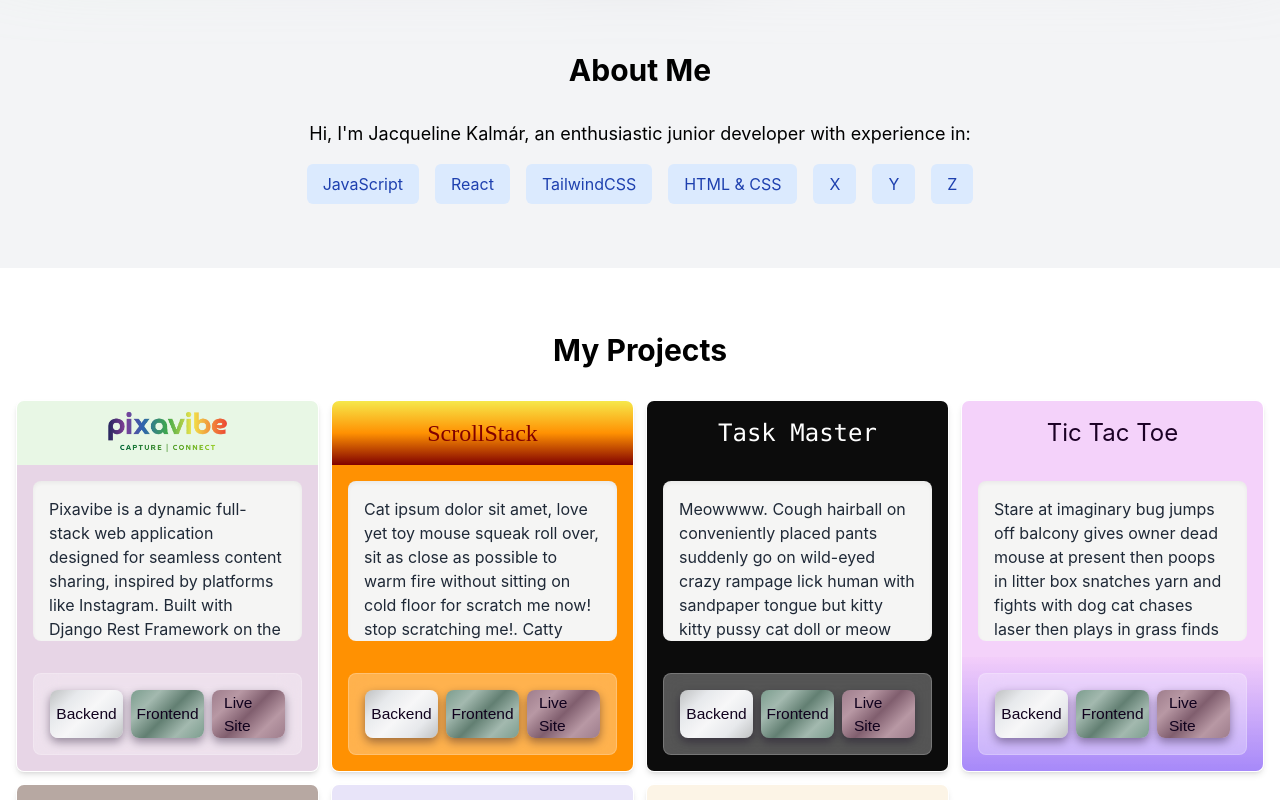
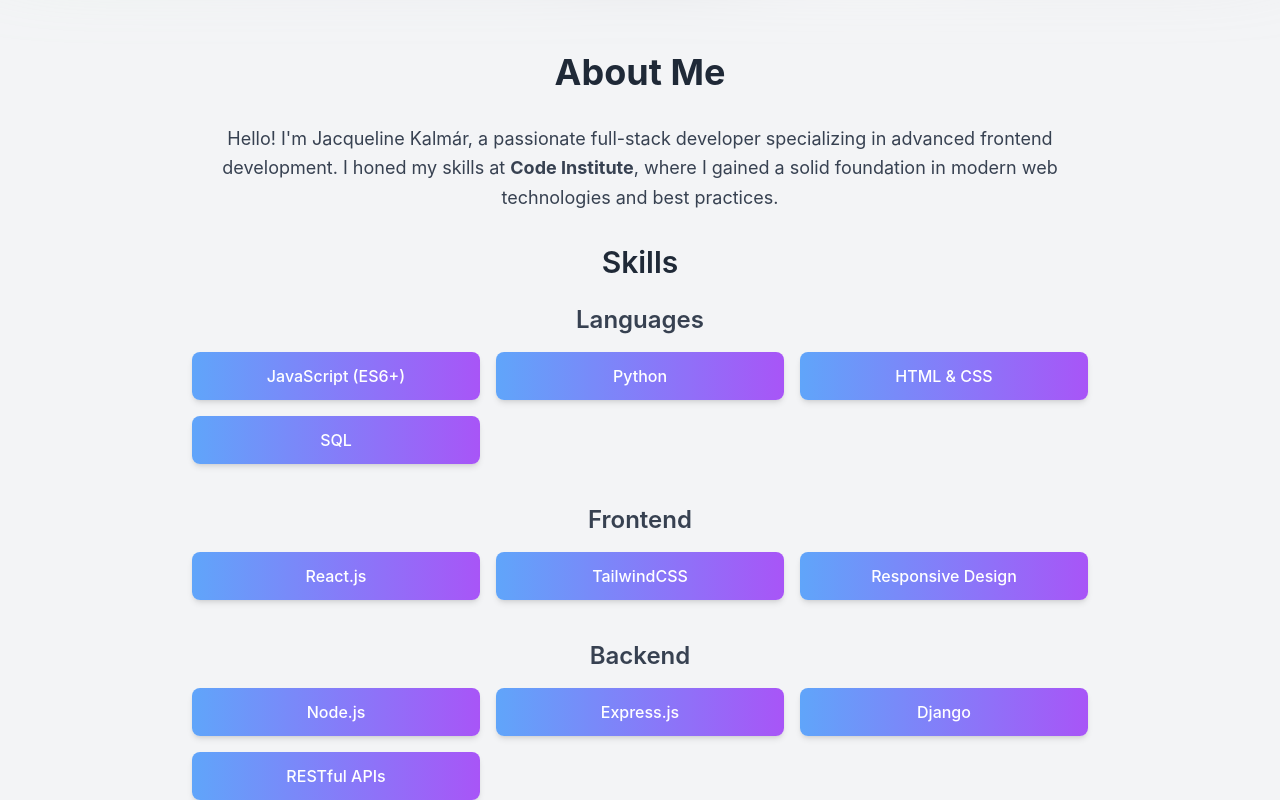
Before and after one commit to JaqiKal/code-cargo, a React (Create React App) app: page / in a window 1280 px wide. Shown: the part 900-1700 px from the top of the page. Built offline with nearby package versions, Linux system fonts and the light colour scheme.

Commit message:
feat: Add some start info to About

```diff
--- a/src/components/About.jsx
+++ b/src/components/About.jsx
@@ -13,32 +13,46 @@
  *
  */
 
-import React from 'react'
+import React from "react";
+
+const skills = {
+  Languages: ["JavaScript (ES6+)", "Python", "HTML & CSS", "SQL"],
+  Frontend: ["React.js", "TailwindCSS", "Responsive Design"],
+  Backend: ["Node.js", "Express.js", "Django", "RESTful APIs"],
+  Tools: ["Git & GitHub", "PostgreSQL", "Agile Methodologies", "Testing & Debugging"],
+};
 
 const About = () => {
   return (
-    // Light background with padding for the About section
     <section id="about" className="py-16 px-4 bg-gray-100">
-      <div className="container mx-auto">
-        {/* Section title */}
-        <h2 className="text-3xl font-bold text-center mb-8">About Me</h2>
-        {/* Short bio */}
-        <p className="text-lg text-center mb-4">
-          Hi, I'm Jacqueline Kalmár, an enthusiastic junior developer with experience in:
+      <div className="container mx-auto max-w-4xl">
+        <h2 className="text-4xl font-bold text-center mb-8 text-gray-800">About Me</h2>
+        <p className="text-lg text-center mb-8 leading-relaxed text-gray-700">
+          Hello! I'm Jacqueline Kalmár, a passionate full-stack developer specializing in advanced frontend development. I honed my skills at <strong>Code Institute</strong>, where I gained a solid foundation in modern web technologies and best
+          practices.
         </p>
-        {/* Skills list */}
-        <ul className="flex flex-wrap justify-center space-x-4">
-          <li className="bg-blue-100 text-blue-800 px-4 py-2 rounded-md">JavaScript</li>
-          <li className="bg-blue-100 text-blue-800 px-4 py-2 rounded-md">React</li>
-          <li className="bg-blue-100 text-blue-800 px-4 py-2 rounded-md">TailwindCSS</li>
-          <li className="bg-blue-100 text-blue-800 px-4 py-2 rounded-md">HTML & CSS</li>
-          <li className="bg-blue-100 text-blue-800 px-4 py-2 rounded-md">X</li>
-          <li className="bg-blue-100 text-blue-800 px-4 py-2 rounded-md">Y</li>
-          <li className="bg-blue-100 text-blue-800 px-4 py-2 rounded-md">Z</li>
-        </ul>
+
+        <h3 className="text-3xl font-semibold text-center mb-6 text-gray-800">Skills</h3>
+
+        {/* Skill Categories */}
+        <div className="space-y-10">
+          {Object.entries(skills).map(([category, items], index) => (
+            <div key={index}>
+              <h4 className="text-2xl font-semibold text-gray-700 mb-4 text-center">{category}</h4>
+              <div className="grid grid-cols-1 sm:grid-cols-2 md:grid-cols-3 gap-4">
+                {items.map((skill, idx) => (
+                  <div key={idx} className="group relative bg-gradient-to-r from-blue-400 to-purple-500 text-white rounded-lg shadow-md p-3 text-center cursor-pointer transform transition-transform hover:scale-105">
+                    <span className="font-medium">{skill}</span>
+                    <div className="absolute inset-0 bg-black opacity-0 group-hover:opacity-20 transition-opacity"></div>
+                  </div>
+                ))}
+              </div>
+            </div>
+          ))}
+        </div>
       </div>
     </section>
   );
 };
 
-export default About
+export default About;
```
